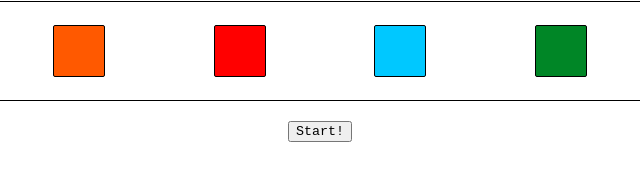
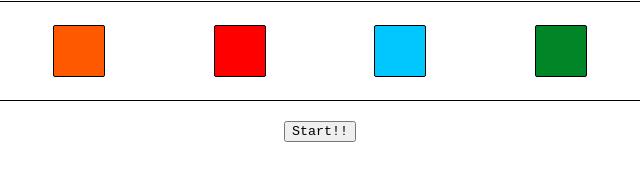
Before and after one commit to Oravihzer/colorGame1, a plain HTML site: page index.html in a window 1280 px wide. Shown: the part 121-302 px from the top of the page, 320-960 px from the left. Drawn offline with Linux system fonts and the light colour scheme.

Commit message:
colorGame1

```diff
--- a/index.html
+++ b/index.html
@@ -31,7 +31,7 @@
       id="startBtn"
       style="font-family: 'Courier New', Courier, monospace"
     >
-      Start!
+      Start!!
     </button>
 
     <div class="memGame controler">
```
